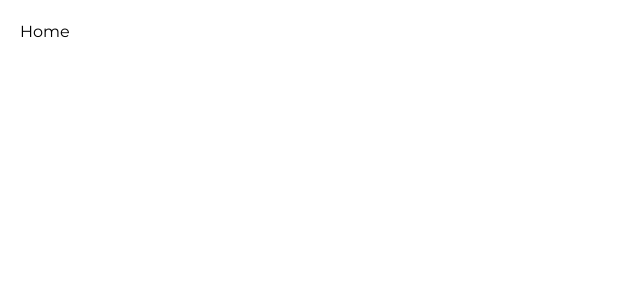
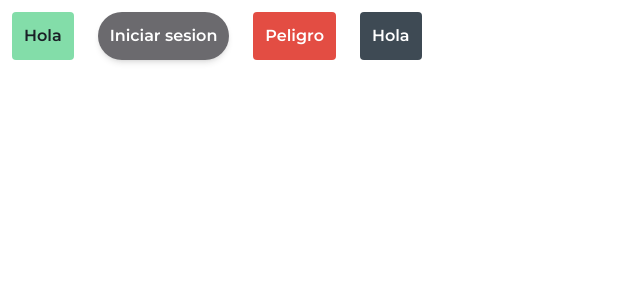
Before and after one commit to dereksamuel/transformart, a Next.js app: page / in a window 1280 px wide. Shown: the top 300 px of the page, without its empty margins (0-640 px from the left). Built offline with nearby package versions, Linux system fonts and the light colour scheme.

Commit message:
button atom created

```diff
--- a/src/components/Atoms/Button.jsx
+++ b/src/components/Atoms/Button.jsx
@@ -0,0 +1,21 @@
+import classNames from "classnames";
+
+export default function Button({
+  variant = "primary",
+  children,
+  isRounded = false,
+  isShadow,
+  ...anotherProps
+}) {
+  const variants = {
+    primary: "bg-primary text-darktext",
+    secondary: "bg-secondary text-white",
+    dark: "bg-dark text-white",
+    danger: "bg-danger text-white"
+  };
+  const basicBtnClass = `p-3 m-3 text-base rounded ${isShadow ? "shadow-md" : ""} ${isRounded ? "rounded-full" : "rounded"} font-semibold`;
+  const className = classNames(basicBtnClass, variants[variant]);
+  return (
+    <button className={className} {...anotherProps}>{children}</button>
+  );
+}
--- a/src/pages/index.jsx
+++ b/src/pages/index.jsx
@@ -1,3 +1,10 @@
+import Button from "@/components/Atoms/Button";
+
 export default function Home() {
-  return <p className="p-5">Home</p>
+  return <div className="Home">
+    <Button>Hola</Button>
+    <Button variant="secondary" isRounded isShadow>Iniciar sesion</Button>
+    <Button variant="danger">Peligro</Button>
+    <Button variant="dark">Hola</Button>
+  </div>
 }
--- a/tailwind.config.js
+++ b/tailwind.config.js
@@ -13,6 +13,14 @@ module.exports = {
           "conic-gradient(from 180deg at 50% 50%, var(--tw-gradient-stops))",
       },
     },
+    colors: {
+      primary: "#83DDA9",
+      danger: "#E34D43",
+      secondary: "#6B6A6E",
+      dark: "#3E4A54",
+      darktext: "#1A1F26",
+      white: "#FFFFFF"
+    }
   },
   plugins: [],
 };
```
Also changed, not shown: package.json (+6 -5 lines), 2 other files (tests, documents, lock files or other folders).
